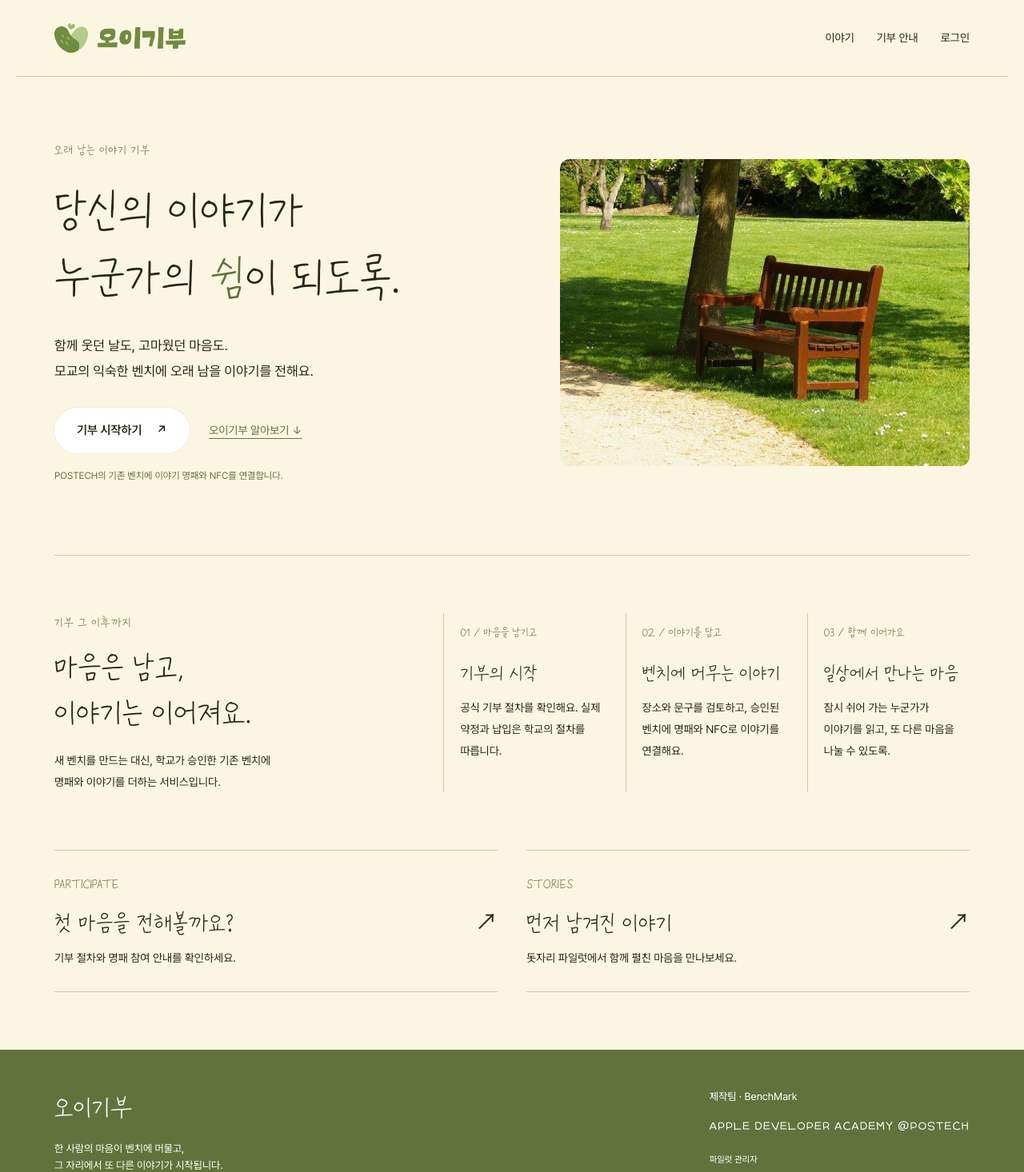
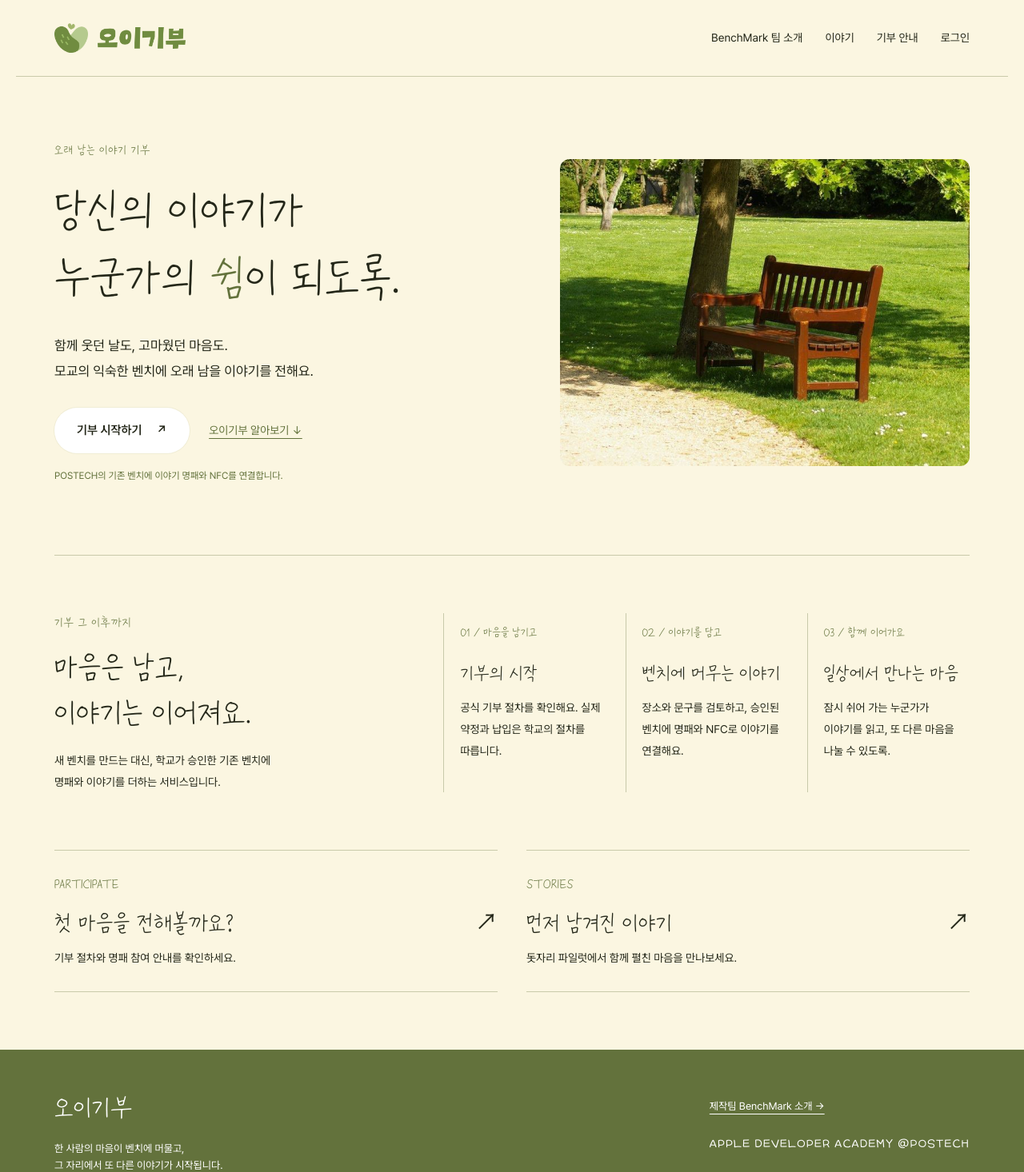
Before and after one commit to DeveloperAcademy-POSTECH/2026-C6-A01-BenchMark, a Next.js app in the folder apps/web/: page / in a window 1280 px wide. Shown: the top 1466 px of the page at 80% size. Built offline with nearby package versions, Linux system fonts and the light colour scheme; no server answers.

Commit message:
[feat] 오이기부에서 BenchMark 팀 소개 연결

```diff
--- a/apps/web/src/app/globals.css
+++ b/apps/web/src/app/globals.css
@@ -202,3 +202,6 @@ body:has(.oi-home),body:has(.oi-donate),body:has(.oi-auth){background:var(--oi-p
 @media(max-width:900px){.oi-shell{padding-left:28px;padding-right:28px}.oi-header{padding:20px 28px}.oi-hero{gap:28px;padding:52px 0}.oi-intro{grid-template-columns:1fr;gap:26px}.oi-donate-grid{gap:32px}.oi-donate-card{padding:28px}.oi-footer{padding:40px 28px}}
 @media(max-width:600px){.oi-header{padding:16px 20px;gap:10px;flex-wrap:wrap}.oi-brand{gap:8px}.oi-brand img:first-child{width:30px;height:auto}.oi-brand img:last-child{width:92px;height:auto}.oi-header nav{gap:16px;font-size:13px}.oi-account-button{font-size:13px}.oi-shell{padding-left:22px;padding-right:22px}.oi-hero{grid-template-columns:1fr;gap:30px;padding:40px 0}.oi-hero h1{font-size:38px}.oi-hero-copy>p{font-size:15px}.oi-actions{gap:16px}.oi-intro{padding:48px 0}.oi-intro h2{font-size:34px}.oi-steps{grid-template-columns:1fr;gap:24px}.oi-steps li{padding:18px 0 0;border-left:0;border-top:1px solid var(--oi-line)}.oi-steps h3{margin:12px 0 8px}.oi-link-grid{grid-template-columns:1fr;gap:0;margin-bottom:44px}.oi-link-grid>a{padding:26px 0}.oi-link-grid>a+a{border-top:0}.oi-link-grid h2{font-size:27px}.oi-footer{display:block;padding:36px 22px}.oi-footer>div+div{margin-top:24px}.oi-donate-grid{grid-template-columns:1fr;gap:28px}.oi-donate-heading{padding:20px 0 32px}.oi-auth{padding-top:48px;padding-bottom:60px}.oi-desktop-break{display:none}}
 @media(prefers-reduced-motion:reduce){html{scroll-behavior:auto}.oi-home .button,.oi-donate .button,.oi-auth .button{transition:none}}
+
+.oi-team-link{display:inline-flex;align-items:center;min-height:44px;text-decoration:underline;text-underline-offset:5px}
+@media(max-width:600px){.oi-header nav{flex-wrap:wrap;gap:4px 16px}}
--- a/apps/web/src/app/layout.tsx
+++ b/apps/web/src/app/layout.tsx
@@ -13,8 +13,8 @@ export default async function RootLayout({ children }: { children: React.ReactNo
   const { user } = await currentAccount();
   return <html lang="ko"><body>
     <a href="#main" className="skip-link">본문으로 바로가기</a>
-    <header className="site-header oi-header"><Link className="oi-brand" href="/" aria-label="오이기부 홈"><Image src="/oi/logo.png" alt="" width={42} height={38} /><Image src="/oi/wordmark.png" alt="오이기부" width={110} height={27} /></Link><nav aria-label="주 메뉴"><Link href="/stories">이야기</Link><Link href="/donate">기부 안내</Link>{user ? <form action={logout}><button className="oi-account-button">로그아웃</button></form> : <Link href="/login">로그인</Link>}</nav></header>
+    <header className="site-header oi-header"><Link className="oi-brand" href="/" aria-label="오이기부 홈"><Image src="/oi/logo.png" alt="" width={42} height={38} /><Image src="/oi/wordmark.png" alt="오이기부" width={110} height={27} /></Link><nav aria-label="주 메뉴"><a href="https://main-concepts-design-preview.up.railway.app/benchmark">BenchMark 팀 소개</a><Link href="/stories">이야기</Link><Link href="/donate">기부 안내</Link>{user ? <form action={logout}><button className="oi-account-button">로그아웃</button></form> : <Link href="/login">로그인</Link>}</nav></header>
     <main id="main">{children}</main>
-    <footer className="site-footer oi-footer"><div><Link href="/" className="oi-footer-name">오이기부</Link><p>한 사람의 마음이 벤치에 머물고,<br />그 자리에서 또 다른 이야기가 시작됩니다.</p></div><div><p>제작팀 · BenchMark</p><p className="academy">APPLE DEVELOPER ACADEMY @POSTECH</p><Link className="admin-link" href="/admin">파일럿 관리자</Link></div></footer>
+    <footer className="site-footer oi-footer"><div><Link href="/" className="oi-footer-name">오이기부</Link><p>한 사람의 마음이 벤치에 머물고,<br />그 자리에서 또 다른 이야기가 시작됩니다.</p></div><div><a className="oi-team-link" href="https://main-concepts-design-preview.up.railway.app/benchmark">제작팀 BenchMark 소개 →</a><p className="academy">APPLE DEVELOPER ACADEMY @POSTECH</p><Link className="admin-link" href="/admin">파일럿 관리자</Link></div></footer>
   </body></html>;
 }
```
Also changed, not shown: 1 other file (tests, documents, lock files or other folders).
